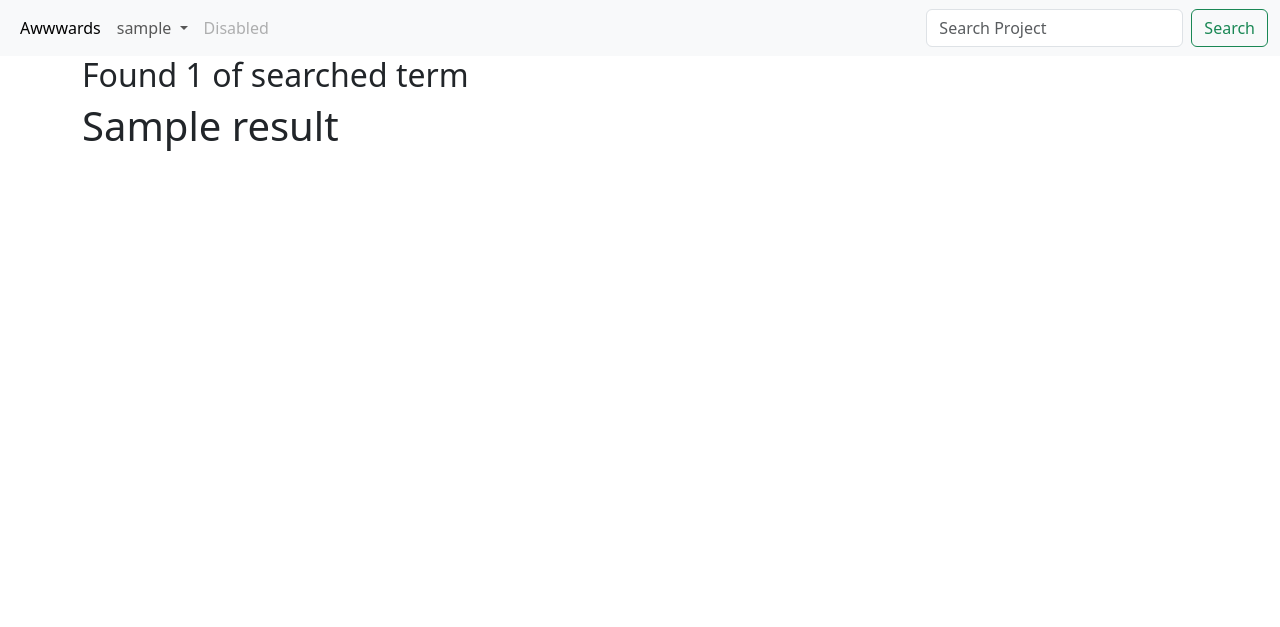
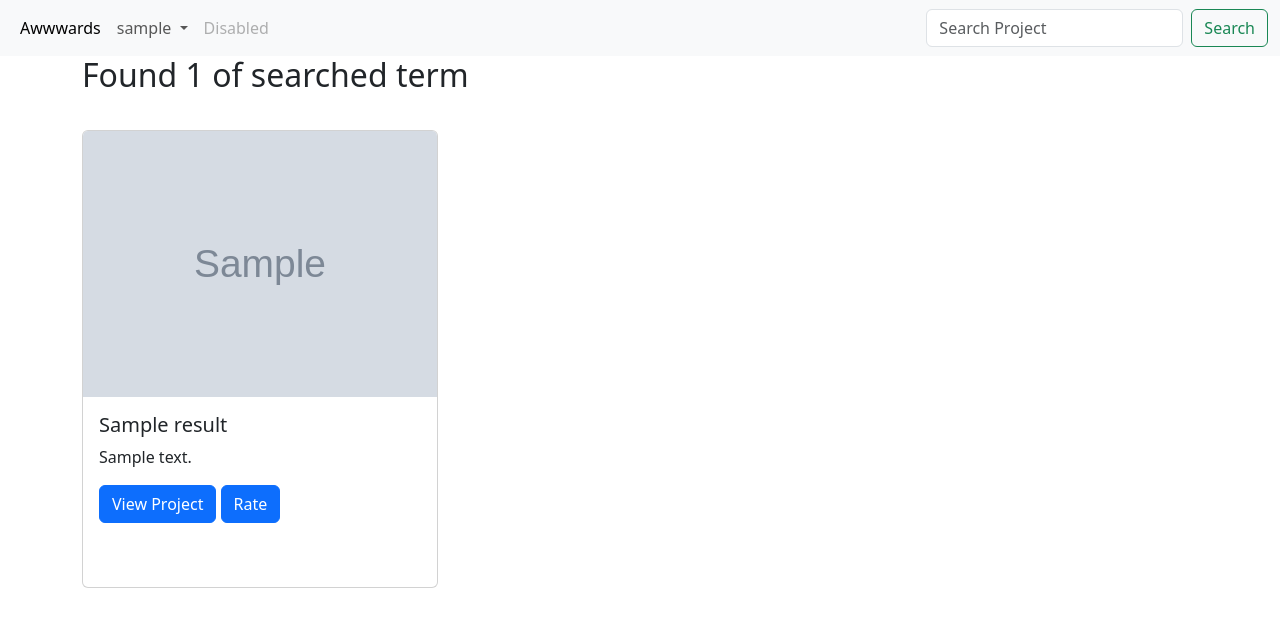
Before and after one commit to Ruweydha/Awwards, a Django app: template ratings/templates/search.html in a window 1280 px wide. Shown: the top 627 px of the page. Run offline with Django 3.2, Linux system fonts and the light colour scheme; tables that the repository leaves empty hold one stand-in row (values such as "Sample post"); the template is opened without the code that fills it: values that come from a table or form of the project are taken from there, most other values are stand-ins (such as "Sample title", 1, 10 or a date in 2020); grey boxes marked "Sample" are stand-in pictures; some libraries are stand-ins or nearby versions.

Commit message:
Template for displaying search results

```diff
--- a/ratings/templates/search.html
+++ b/ratings/templates/search.html
@@ -1,4 +1,5 @@
 {%extends 'base.html'%}
+{% load bootstrap5 %}
 {% block content %}
 <div class="container">
 
@@ -14,12 +15,62 @@
   <div class="row">
 
   {% if results %}
-    {% for result in results %}
-      <div class="col-sm-6 col-md-3">
-          <h1>{{result.title}}</a></h1>
+    <div class="container mt-4">
+      <div class="row">
+        {% for result in results %}
+        <div class="col-md-4   col-sm-4 col-xl-4 col-lg-4">
+          <div class="card mx-auto m-1" style="width: 100%;">
+            <img class="card-img-top img-fluid" src="{{result.image.url}}" alt="Card image cap">
+            <div class="card-body p-3 " style="height: 190px;">
+              <h5 class="card-title">{{result.title}}</h5>
+              <p class="card-text">{{result.description}}</p>
+              <a href="{{result.project_url}}" target="_blank" class="btn btn-primary">View Project</a>
+                  <button type="button" class="btn btn-primary" data-bs-toggle="modal" data-bs-target="#modal{{result.id}}">
+                    Rate
+                  </button>
+            </div>
+          </div>
+        </div>
+                  <!-- Modal -->
+                  <div class="modal fade" id="modal{{result.id}}" data-bs-backdrop="static" data-bs-keyboard="false" tabindex="-1" aria-labelledby="staticBackdropLabel" aria-hidden="true">
+                    <div class="modal-dialog">
+                      <div class="modal-content">
+                        <div class="modal-header">
+                          <h5 class="modal-title" id="staticBackdropLabel">Modal title</h5>
+                          <button type="button" class="btn-close" data-bs-dismiss="modal" aria-label="Close"></button>
+                        </div>
+                        <div class="modal-body">
+
+                            <div class="container-fluid">
+                                <div class="container-lg" id="contentWrapper">
+                                    <div class="row mt-5">
+                                        <div id="main" class="col-lg-8 col-12 my-4">
+
+                                            <div class="col-md-12">
+                                                <form action="{% url 'ratings' result.id %}" method="post" enctype="multipart/form-data">
+                                                    {% csrf_token %}
+                                                    {% bootstrap_form form %}
+                                                    <input type="submit" class="btn btn-success btn-lg" value="Post">
+
+                                                </form>
+                                            </div>
+                                            </div>
+                                </div>
+                            </div>
+                            </div>
+                        </div>
+                        <div class="modal-footer">
+                          <button type="button" class="btn btn-secondary" data-bs-dismiss="modal">Close</button>
+                        </div>
+                      </div>
+                    </div>
+                  </div>
+        {% endfor %}
       </div>
-    {% endfor %}
+    </div>
+
   {% endif %}
+
   </div>
 </div>
 {% endblock %}
```
